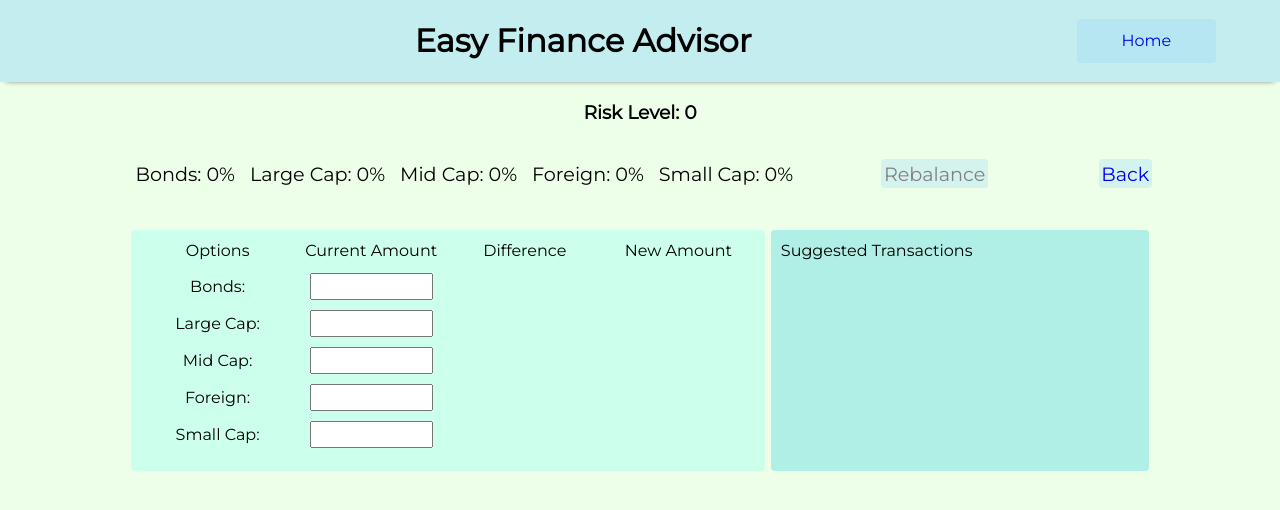
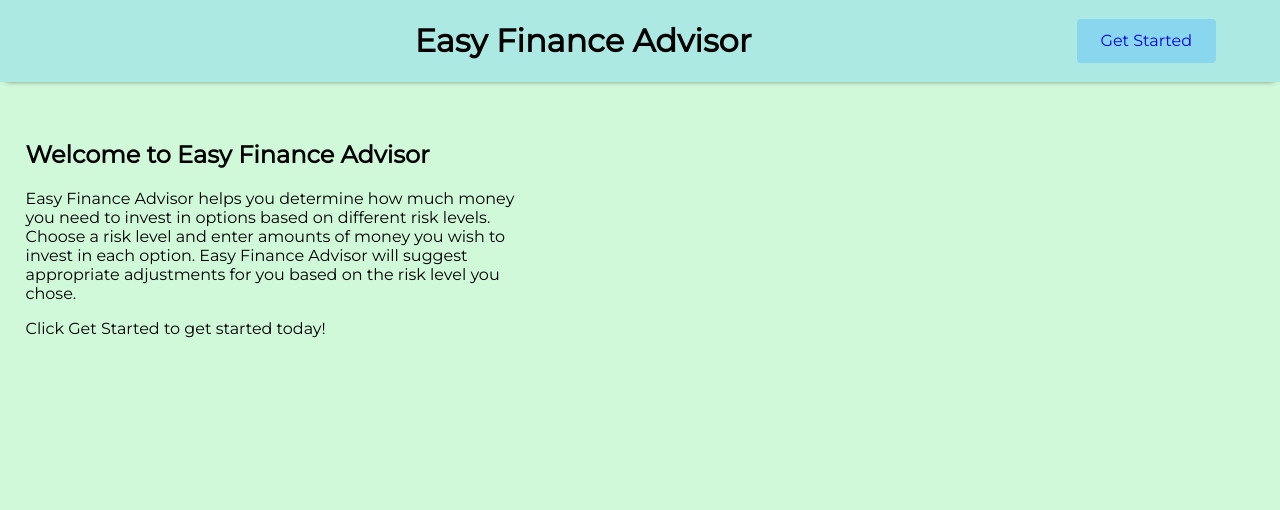
Before and after one commit to echen831/finance_advisor, a React (Create React App) app: page /#/ in a window 1280 px wide. Before the commit this address led to /#/calculator. Shown: the top 510 px of the page. Built offline with nearby package versions, Linux system fonts and the light colour scheme.

Commit message:
add video

```diff
--- a/src/components/App.css
+++ b/src/components/App.css
@@ -33,6 +33,7 @@ input[type=number] {
     width: 100%;
     display: flex;
     justify-content: center;
+    height: 100vh;
 }
 
 .page-container {
--- a/src/components/calculator/calculator.jsx
+++ b/src/components/calculator/calculator.jsx
@@ -2,7 +2,8 @@ import React, { useState, useEffect } from 'react';
 import { connect } from 'react-redux';
 import { rebalance, round, findDiff } from '../../util/rebalance';
 import { Navbar } from '../navbar/navbar';
-import { Button, LinkButton } from '../portfolio/buttons';
+import { Header } from './header';
+import { Table } from './table';
 import './calculator.css'
 
 const INITIAL_VALUES = { 'Bonds': 0,
@@ -13,12 +14,9 @@ const INITIAL_VALUES = { 'Bonds': 0,
                         };
 
 const VERTICAL_STYLES = [
-    {
-        'flexDirection': 'column'
-    },
-    {
-        'width': '100%',
-        'marginBottom': '1%'
+    { 'flexDirection': 'column' },
+    { 'width': '100%',
+      'marginBottom': '1%'
     }
 ]
 
@@ -87,58 +85,18 @@ const Calculator = (props) => {
         <div className='page-container'>
             <Navbar/>
             <h3>Risk Level: {props.riskLevelIdx}</h3>
-            <div className='header' style={displayStyle[0]}>
-                <ul className='header-titles' style={displayStyle[1]}>
-                    {options.map(option => {
-                        return <li>{option}: {props.data[option] * 100}%</li>
-                    })}
-                </ul>
-                <div className='header-btn' style={displayStyle[1]}>
-                    <Button text='Rebalance'
-                            handleClick={handleSetTargetAmount}
-                            currIdx={inputSum}/>
-                    <LinkButton currIdx={11}
-                                link={'portfolio'}
-                                text={'Back'}/>
-                </div>
-            </div>
-
-            <div className='table-container' style={displayStyle[0]}>
-                <div className='input-container' style={displayStyle[1]}>
-                    <div className='input'>
-                        <li>Options</li>
-                        <li>Current Amount</li>
-                        <li>Difference</li>
-                        <li>New Amount</li>
-                    </div>
-                    {options.map((option, idx) => {
-                        const displayDiff = (difference[idx] > 0) ?
-                                            `+${difference[idx]}`:
-                                            difference[idx];
-                        const displayDiffColor = difference[idx] !== 0 ?
-                                                difference[idx] < 0 ?
-                                                'red' : 'green' : '';
-                        return(
-                            <div key={idx} className='input'>
-                                <li>{option}:</li>
-                                <li>
-                                    <input type="number"
-                                        onChange={(e) => handleInputChange(e, option)}/>
-                                </li>
-                                <li id={displayDiffColor}>{showAmt ? displayDiff : null}</li>
-                                <li>{showAmt ? targetValues[option] : null}</li>
-                            </div>
-                        )
-                    })}
-                </div>
-                <div className='suggestion-container' style={displayStyle[1]}>
-                    <li>Suggested Transactions</li>
-                        {suggestions.map((str,idx) => {
-                            return <li key={idx}>{str}</li>
-                        })}
-                </div>
-
-            </div>
+            <Header displayStyle={displayStyle}
+                    data={props.data}
+                    options={options}
+                    inputSum={inputSum}
+                    handleSetTargetAmount={handleSetTargetAmount}/>
+            <Table displayStyle={displayStyle}
+                    options={options}
+                    difference={difference}
+                    showAmt={showAmt}
+                    targetValues={targetValues}
+                    suggestions={suggestions}
+                    handleInputChange={handleInputChange}/>
         </div>
     )
 }
--- /dev/null
+++ b/src/components/calculator/header.jsx
@@ -0,0 +1,23 @@
+import React from 'react';
+import { Button, LinkButton } from '../portfolio/buttons';
+
+export const Header = (props) => {
+    const { displayStyle, data, options, handleSetTargetAmount, inputSum } = props;
+    return (
+        <div className='header' style={displayStyle[0]}>
+            <ul className='header-titles' style={displayStyle[1]}>
+                {options.map(option => {
+                    return <li>{option}: {data[option] * 100}%</li>
+                })}
+            </ul>
+            <div className='header-btn' style={displayStyle[1]}>
+                <Button text='Rebalance'
+                    handleClick={handleSetTargetAmount}
+                    currIdx={inputSum} />
+                <LinkButton currIdx={11}
+                    link={'portfolio'}
+                    text={'Back'} />
+            </div>
+        </div>
+    )
+}
--- /dev/null
+++ b/src/components/calculator/table.jsx
@@ -0,0 +1,44 @@
+import React from 'react';
+
+export const Table = (props) => {
+    const { displayStyle, options, difference, showAmt, targetValues, suggestions, handleInputChange} = props;
+
+    return (
+        <div className='table-container' style={displayStyle[0]}>
+            <div className='input-container' style={displayStyle[1]}>
+                <div className='input'>
+                    <li>Options</li>
+                    <li>Current Amount</li>
+                    <li>Difference</li>
+                    <li>New Amount</li>
+                </div>
+                {options.map((option, idx) => {
+                    const displayDiff = (difference[idx] > 0) ?
+                        `+${difference[idx]}` :
+                        difference[idx];
+                    const displayDiffColor = difference[idx] !== 0 ?
+                        difference[idx] < 0 ?
+                            'red' : 'green' : '';
+                    return (
+                        <div key={idx} className='input'>
+                            <li>{option}:</li>
+                            <li>
+                                <input type="number"
+                                    onChange={(e) => handleInputChange(e, option)} />
+                            </li>
+                            <li id={displayDiffColor}>{showAmt ? displayDiff : null}</li>
+                            <li>{showAmt ? targetValues[option] : null}</li>
+                        </div>
+                    )
+                })}
+            </div>
+            <div className='suggestion-container' style={displayStyle[1]}>
+                <li>Suggested Transactions</li>
+                {suggestions.map((str, idx) => {
+                    return <li key={idx}>{str}</li>
+                })}
+            </div>
+
+        </div>
+    )
+}
--- a/src/components/portfolio/portfolio.css
+++ b/src/components/portfolio/portfolio.css
@@ -54,7 +54,7 @@
 }
 
 .button-container {
-    background-color: rgba(135, 206, 250, 0.25);
+    background-color: rgba(88, 191, 255, 0.432);
     border-radius: 4px;
     padding: 1%;
     margin-left: 3%;
--- a/src/components/splash/splash.css
+++ b/src/components/splash/splash.css
@@ -1,3 +1,7 @@
+.splash {
+    background-color: rgba(129, 233, 174, 0.274);
+}
+
 .content-container {
     width: 100%;
     display: flex;
--- a/src/components/splash/splash.jsx
+++ b/src/components/splash/splash.jsx
@@ -8,7 +8,7 @@ const VERTICAL_STYLES = [
     'flexDirection': "column"
   },
   {
-      'width': "100%"
+      'width': "100%",
   }
 
 ]
@@ -31,18 +31,24 @@ const Splash = () => {
     const displayStyle = windowWidth <= 900 ? VERTICAL_STYLES : [];
 
     return (
-        <div className='page-container'>
+        <div className='page-container splash'>
             <Navbar page={"splash"}/>
             <div className='content-container' style={displayStyle[0]}>
                 <div className='intro-container' style={displayStyle[1]}>
                     <h2>Welcome to Easy Finance Advisor</h2>
                     <p>
-                        Lorem ipsum dolor sit amet, consectetur adipiscing elit. Donec laoreet ultricies justo, non porttitor mauris cursus et. Vivamus a sodales nulla, vitae commodo eros. Vestibulum auctor, justo pharetra vehicula convallis, est augue tincidunt mauris, ac mattis magna lorem vel sapien. Curabitur rutrum orci metus, vitae finibus quam sollicitudin vitae. Vestibulum ante ipsum primis in faucibus orci luctus et ultrices posuere cubilia curae; In at semper eros. Morbi aliquet lacus et est mattis feugiat. Aliquam faucibus quis neque eu ullamcorper. Sed in dolor nunc. Suspendisse varius magna nec ipsum pellentesque, tempus tempor dolor laoreet. Integer accumsan eu nunc eu commodo. Donec sed arcu eget ex euismod placerat non eu ligula. Fusce lobortis lorem nunc, vel viverra nisl ornare vel. Aenean ac tristique nibh, at sagittis magna. Phasellus efficitur at erat sit amet sodales.
+                        Easy Finance Advisor helps you determine how much money
+                        you need to invest in options based on different risk
+                        levels.   Choose a risk level and enter amounts of money
+                        you wish to invest in each option.  Easy Finance Advisor
+                        will suggest appropriate adjustments for you based on
+                        the risk level you chose.
                     </p>
+                    <p> Click Get Started to get started today! </p>
                 </div>
                 <div className='video-container' style={displayStyle[1]}>
                     <ReactPlayer
-                        url='https://www.youtube.com/watch?v=ysz5S6PUM-U'
+                        url='https://vimeo.com/494534666'
                         controls
                     />
                 </div>
```
Also changed, not shown: 1 other file (tests, documents, lock files or other folders).
